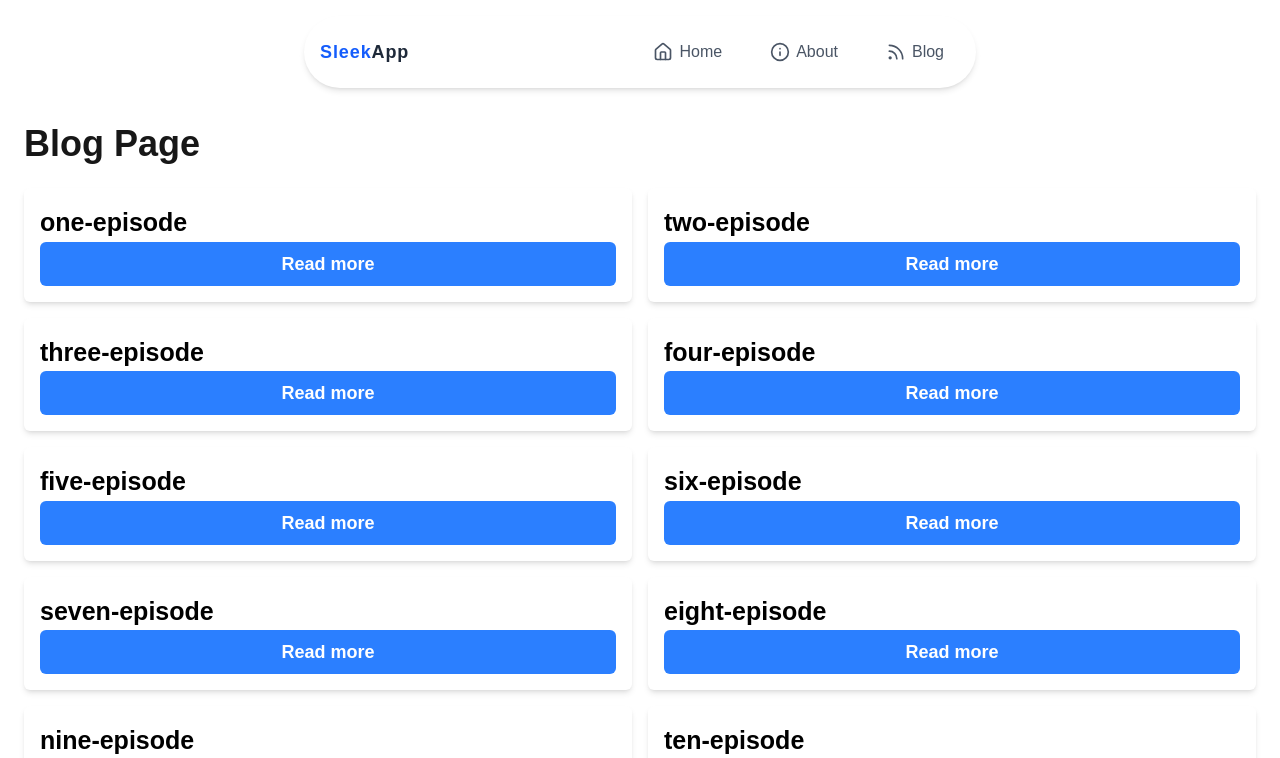
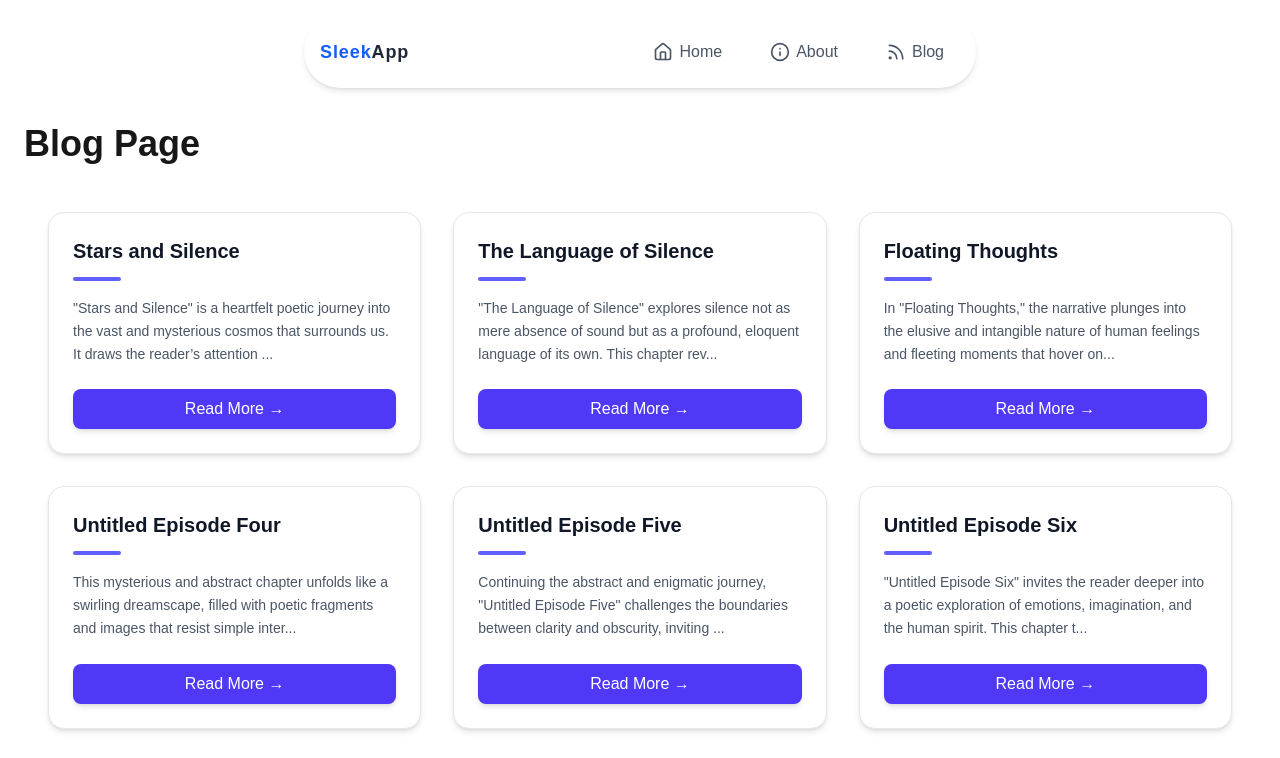
Before and after one commit to Mohsen-malekifard/Next2, a Next.js app in the folder my-app/: page /Blog in a window 1280 px wide. Shown: the top 758 px of the page. Built offline with nearby package versions, Linux system fonts and the light colour scheme.

Commit message:
Update BlogCards.jsx

```diff
--- a/my-app/src/components/BlogCards.jsx
+++ b/my-app/src/components/BlogCards.jsx
@@ -1,30 +1,40 @@
-
 import data5 from "@/app/lib/data";
 import Link from "next/link";
 
+export default function BlogCards() {
+  return (
+    <ul className="grid grid-cols-1 sm:grid-cols-2 lg:grid-cols-3 gap-8 p-6 max-w-7xl mx-auto">
+      {data5.map((blog) => (
+        <li
+          key={blog.id}
+          className="bg-white border border-gray-200 rounded-2xl shadow-md hover:shadow-xl transition duration-300 overflow-hidden group"
+        >
+          <div className="p-6 flex flex-col justify-between h-full">
+            {/* Title */}
+            <h2 className="text-gray-900 text-xl font-bold mb-3 group-hover:text-indigo-600 transition-colors duration-300">
+              {blog.bookTitle}
+            </h2>
 
-export default function BlogCards() {
+            {/* Divider Line */}
+            <div className="w-12 h-1 bg-indigo-500 rounded-full mb-4"></div>
 
+            {/* Description */}
+            <p className="text-gray-600 text-sm leading-relaxed flex-grow">
+              {blog.description.length > 150
+                ? blog.description.slice(0, 150) + "..."
+                : blog.description}
+            </p>
 
-    return (
-        <ul className="grid grid-cols-2 gap-4">
-            {data5.map((blog, index) => (
-                <li key={index} className="bg-white p-4 rounded-md shadow-md">
-                <h1 style = {{"fontSize" : "25px", "color" : "black", "fontWeight": "bold"}}>{blog.title}</h1>
-                <button
-                    className="w-full p-2 bg-blue-500 text-white rounded-md hover:bg-blue-600 transition-colors duration-200"
+            {/* Button */}
+            <Link
+              href={`/Blog/${blog.title}`}
+              className="mt-6 inline-block bg-indigo-600 text-white font-medium rounded-lg px-5 py-2 text-center shadow-md hover:bg-indigo-700 transition-colors duration-300"
             >
-                <Link
-                    className="  block text-lg font-semibold text-white "
-                    href={`Blog/${blog.title}`}
-                >
-                Read more
+              Read More →
             </Link>
-                </button>
+          </div>
         </li>
       ))}
     </ul>
-
-
   );
 }
```
Lines whose indentation alone changed are shown as unchanged.
